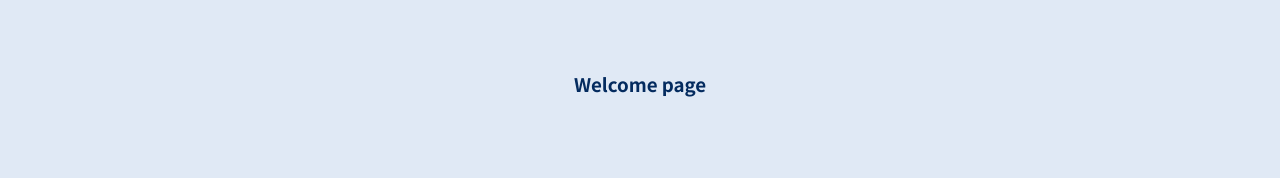
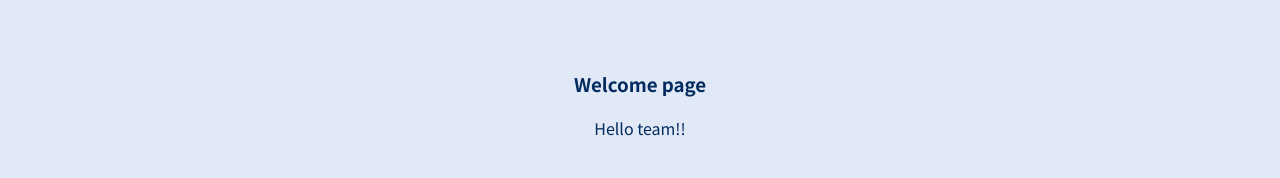
Before and after one commit to shahbaazchaviwale/react-mar-2022-router, a JavaScript app: page /welcome/1 in a window 1280 px wide. Shown: the part 122-300 px from the top of the page. Built offline with nearby package versions, Linux system fonts and the light colour scheme.

Commit message:
Working with Nested Routes

```diff
--- a/src/pages/Welcom.js
+++ b/src/pages/Welcom.js
@@ -1,7 +1,14 @@
+import { Route } from "react-router-dom";
+
 const Welcome = () => {
-    return <div>
-        <h3>Welcome  page</h3>
+  return (
+    <div>
+      <h3>Welcome page</h3>
+      <Route path="/welcome/:id">
+        <p>Hello team!!</p>
+      </Route>
     </div>
-}
+  );
+};
 
 export default Welcome;
```
